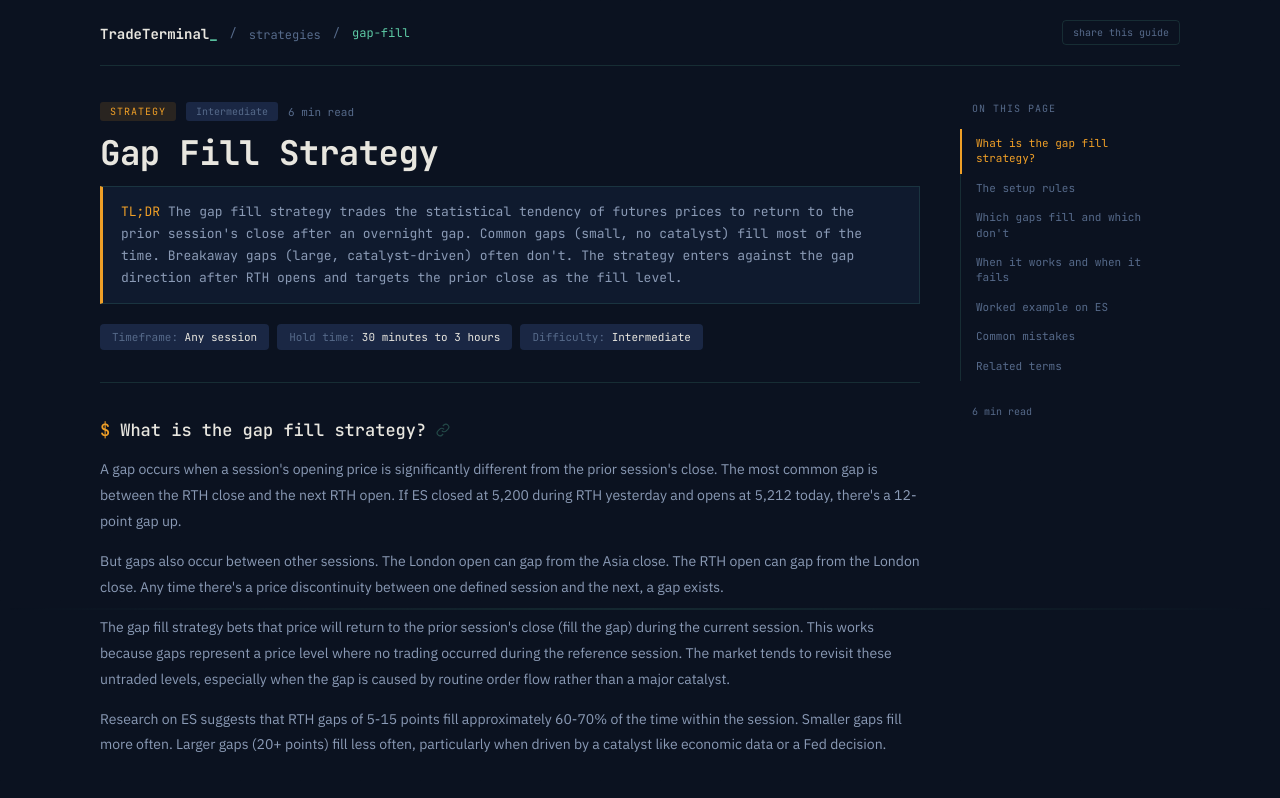
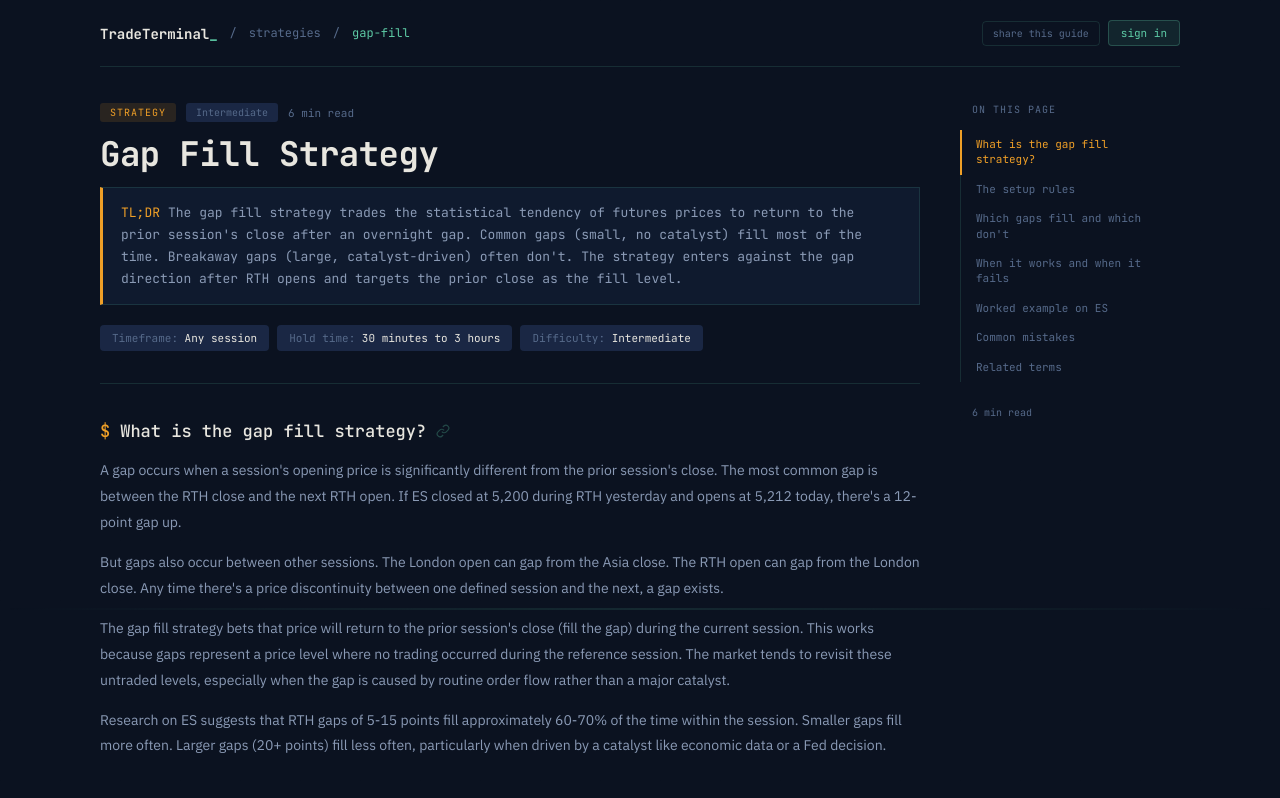
Before and after one commit to leembrandon/TradeTerminal, a Next.js app: page /strategies/gap-fill in a window 1280 px wide. Shown: the top 798 px of the page. Built offline with nearby package versions, Linux system fonts and the light colour scheme; no server answers.

Commit message:
Update StrategyGuideClient.js

```diff
--- a/app/strategies/[slug]/StrategyGuideClient.js
+++ b/app/strategies/[slug]/StrategyGuideClient.js
@@ -3,6 +3,7 @@ import { useState, useEffect, useMemo } from "react";
 import Link from "next/link";
 import { C, F } from "@/lib/constants";
 import { getSiteUrl } from "@/lib/utils";
+import NavBar from "@/app/NavBar";
 
 function ShareBtn({ path, label }) {
   const [toast, setToast] = useState(false);
@@ -60,16 +61,7 @@ export default function StrategyGuideClient({ strategy, prev, next }) {
   return (
     <div style={{ maxWidth: 1120, margin: "0 auto", padding: "0 20px" }}>
       {/* Nav */}
-      <div style={{ padding: "20px 0", borderBottom: `1px solid ${C.border}`, display: "flex", justifyContent: "space-between", alignItems: "center", flexWrap: "wrap", gap: 12 }}>
-        <div style={{ display: "flex", alignItems: "center", gap: 12 }}>
-          <Link href="/"><span style={{ fontFamily: F.mono, fontSize: 14, fontWeight: 700, color: C.textPrimary }}>TradeTerminal<span style={{ color: C.teal }}>_</span></span></Link>
-          <span style={{ color: C.textMuted, fontFamily: F.mono, fontSize: 12 }}>/</span>
-          <Link href="/strategies"><span style={{ color: C.textMuted, fontFamily: F.mono, fontSize: 12 }}>strategies</span></Link>
-          <span style={{ color: C.textMuted, fontFamily: F.mono, fontSize: 12 }}>/</span>
-          <span style={{ color: C.teal, fontFamily: F.mono, fontSize: 12 }}>{strategy.slug}</span>
-        </div>
-        <ShareBtn path={basePath} label="share this guide" />
-      </div>
+      <NavBar breadcrumbs={[{ label: "strategies", href: "/strategies" }, { label: strategy.slug }]} sharePath={basePath} shareLabel="share this guide" />
 
       <div style={{ display: "flex", gap: 40, paddingTop: 36 }}>
         {/* Main content */}
```
